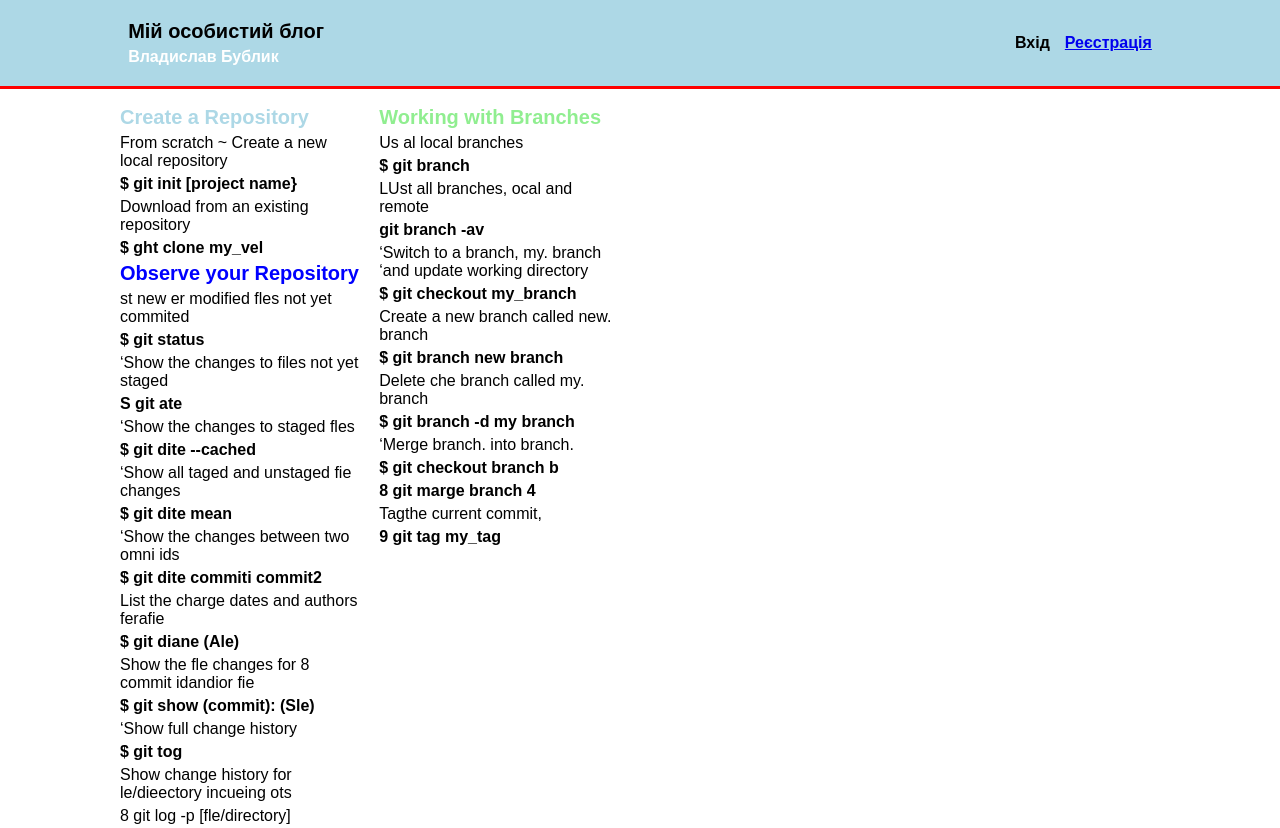
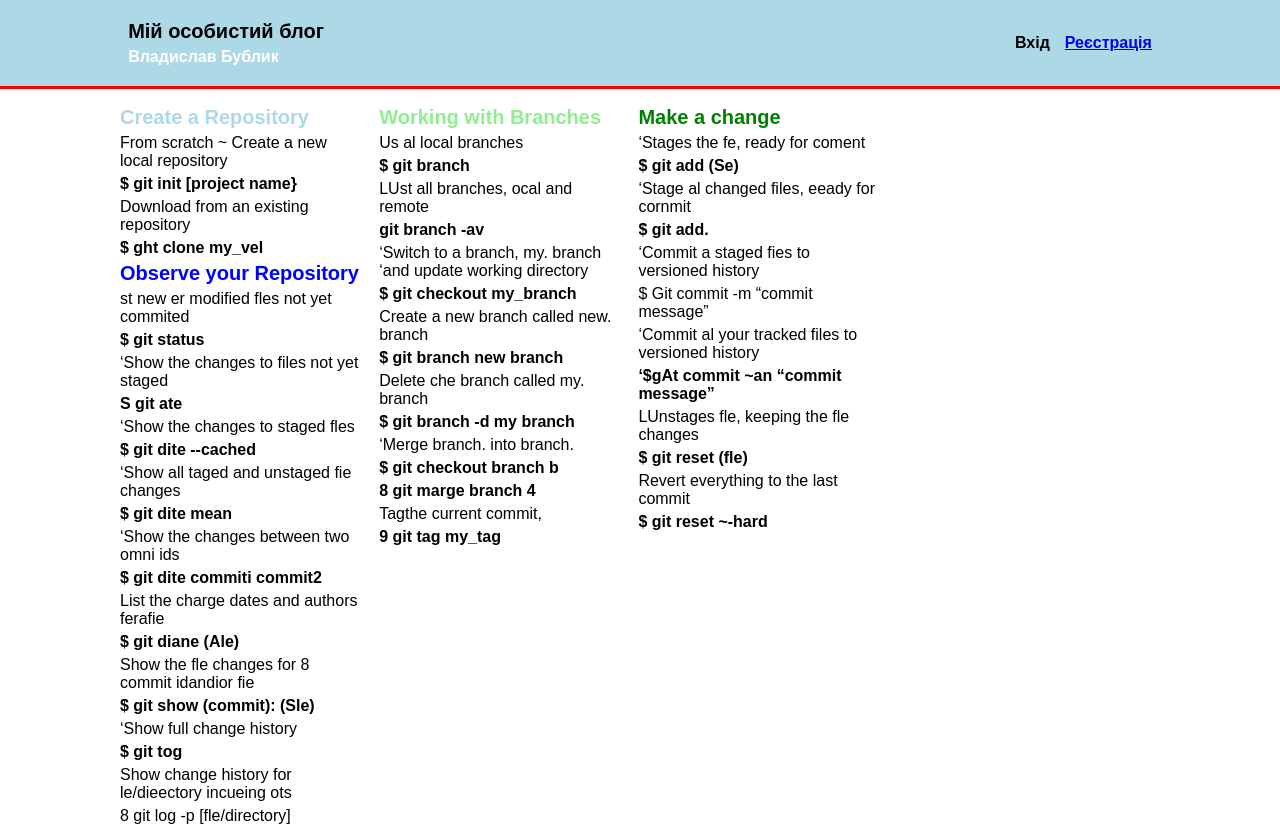
Before and after one commit to fhgfghfgh/WEB, a plain HTML site: page Ягунін_веб_лаб13-2/index.html in a window 1280 px wide. Shown: the top 828 px of the page. Drawn offline with Linux system fonts and the light colour scheme.

Commit message:
Make a change

```diff
--- a/Ягунін_веб_лаб13-2/index.html
+++ b/Ягунін_веб_лаб13-2/index.html
@@ -172,6 +172,52 @@
                         </div>
                     </div>
                 </div>
+                <div class="main__blocks">
+                    <div class="block">
+                        <h2 class="blockheading green">
+                            Make a change
+                        </h2>
+                        <div class="blockcontent">
+                            <div class="blockdescription">
+                                ‘Stages the fe, ready for coment
+                            </div>
+                            <div class="blockcommand">
+                                $ git add (Se)
+                            </div>
+                            <div class="blockdescription">
+                                ‘Stage al changed files, eeady for cornmit
+                            </div>
+                            <div class="blockcommand">
+                                $ git add.
+                            </div>
+                            <div class="blockdescription">
+                                ‘Commit a staged fies to versioned history
+                            </div>
+                            <div class="block__command">
+                                $ Git commit -m “commit message”
+                            </div>
+                            <div class="blockdescription">
+                                ‘Commit al your tracked files to versioned history
+                            </div>
+                            <div class="blockcommand">
+                                ‘$gAt commit ~an “commit message”
+                            </div>
+                            <div class="blockdescription">
+                                LUnstages fle, keeping the fle changes
+                            </div>
+                            <div class="blockcommand">
+                                $ git reset (fle)
+                            </div>
+                            <div class="blockdescription">
+                                Revert everything to the last commit
+                            </div>
+                            <div class="blockcommand">
+                                $ git reset ~-hard
+                            </div>
+                        </div>
+                    </div>
+                </div>
+
             </div>
         </div>
     </main>
```
